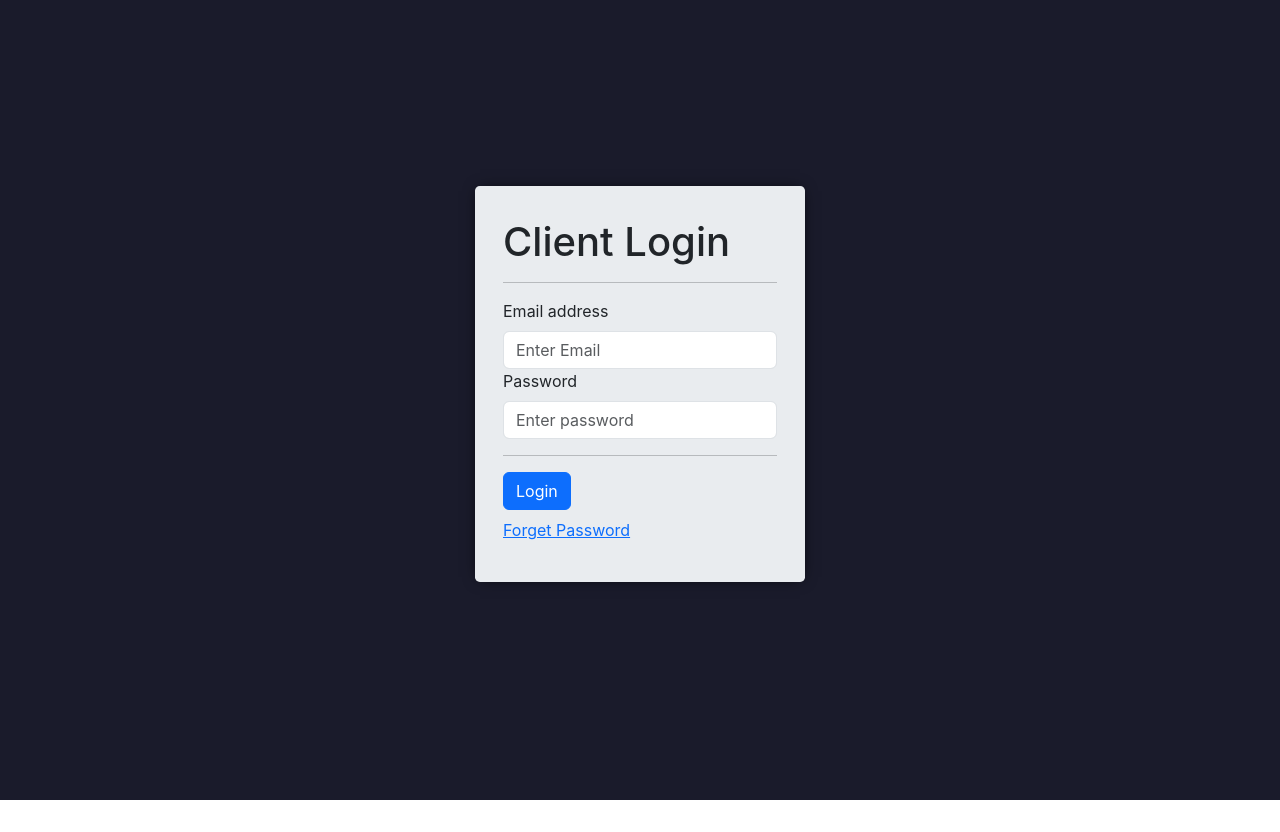
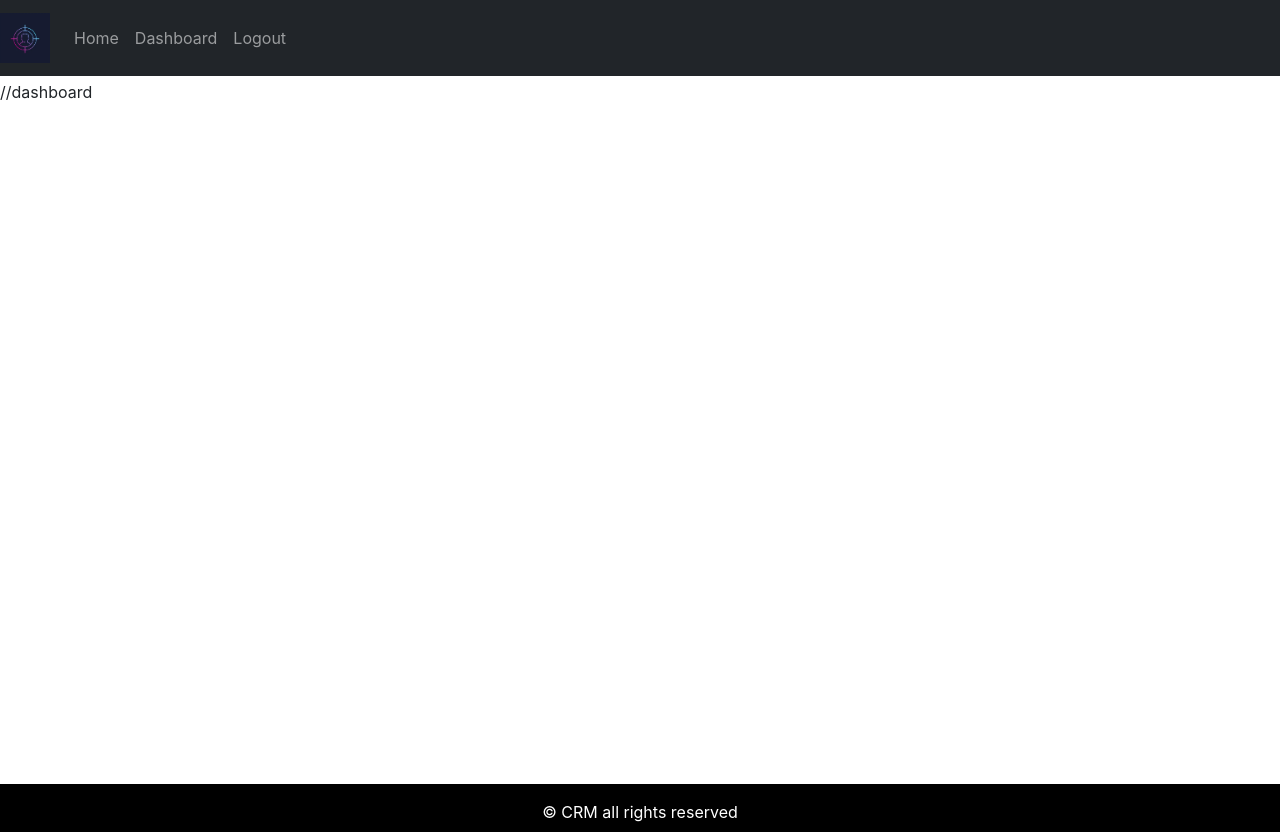
Before and after one commit to shivam2023hbtu/crm-frontend, a React (Create React App) app: page / in a window 1280 px wide. Before the commit the page ends 800 px from the top, so only its background shows below. Built offline with nearby package versions, Linux system fonts and the light colour scheme.

Commit message:
layout is added

```diff
--- a/src/App.css
+++ b/src/App.css
@@ -0,0 +1,22 @@
+.Defalt-Layout{
+    display: grid;
+    grid-template-rows: 80px auto 3rem;
+    grid-template-areas:
+    "header"
+    "main"
+    "footer";
+}
+
+header{
+    grid-area: header;
+}
+main{
+    grid-area: main;
+    min-height: 88vh;
+}
+footer{
+    grid-area: footer;
+    background: black;
+    padding: 1rem;
+    color: white;
+}
--- a/src/App.js
+++ b/src/App.js
@@ -1,14 +1,14 @@
 import React from 'react';
 import './App.css';
+import { DefaultLayout } from './layout/defaultLayout';
 
-import  { Entry } from './pages/entry/entryPage.js';
 
 function App() {
   return (
     <div className="App">
-
-      <Entry/>
-
+      <DefaultLayout>
+        //dashboard
+      </DefaultLayout>
     </div>
   );
 }
--- /dev/null
+++ b/src/layout/defaultLayout.js
@@ -0,0 +1,18 @@
+import React from "react";
+import { Header } from "./partials/header";
+import { Footer } from "./partials/footer";
+export const DefaultLayout = ({children}) => {
+  return (
+    <div className="Defalt-Layout">
+      <header className="header">
+        <Header />
+      </header>
+
+      <main className="main">{children}</main>
+
+      <footer className="footer">
+        <Footer />
+      </footer>
+    </div>
+  );
+};
--- /dev/null
+++ b/src/layout/partials/footer.js
@@ -0,0 +1,9 @@
+import React from 'react'
+
+export const Footer = () => {
+  return (
+    <div className='text-center copy-right' >
+     &copy; CRM all rights reserved
+    </div>
+  );
+};
--- /dev/null
+++ b/src/layout/partials/header.js
@@ -0,0 +1,27 @@
+import React from "react";
+import { Navbar, Nav } from "react-bootstrap";
+import Logo from "../../assests/logo/Logo.png";
+export const Header = () => {
+  return (
+    <div>
+      <Navbar collapseOnSelect bg="dark" data-bs-theme="dark"  expand="md">
+          <Navbar.Brand href="#home">
+            <img
+              src={Logo} // Replace with the path to your logo image
+              alt="Logo"
+              width="50px"
+            />
+          </Navbar.Brand>
+          <Navbar.Toggle aria-controls="basic-navbar-nav" />
+          <Navbar.Collapse id="basic-navbar-nav">
+          <Nav className="ml-auto">
+            <Nav.Link href="#home">Home</Nav.Link>
+            <Nav.Link href="#dashboard">Dashboard</Nav.Link>
+            <Nav.Link href="#logout">Logout</Nav.Link>
+          </Nav>
+          </Navbar.Collapse>
+      </Navbar>
+      <br />
+    </div>
+  );
+};
```
Also changed, not shown: src/assests/logo/Logo.png (added).
